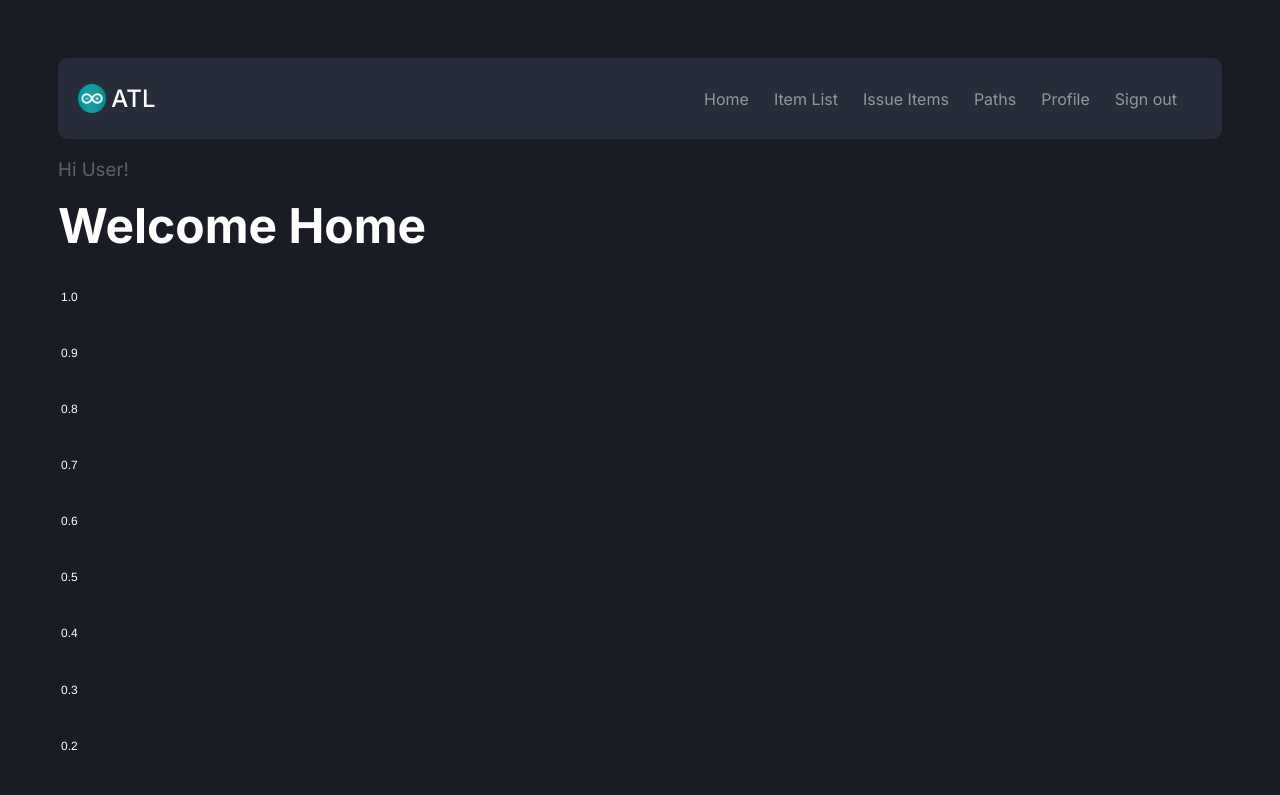
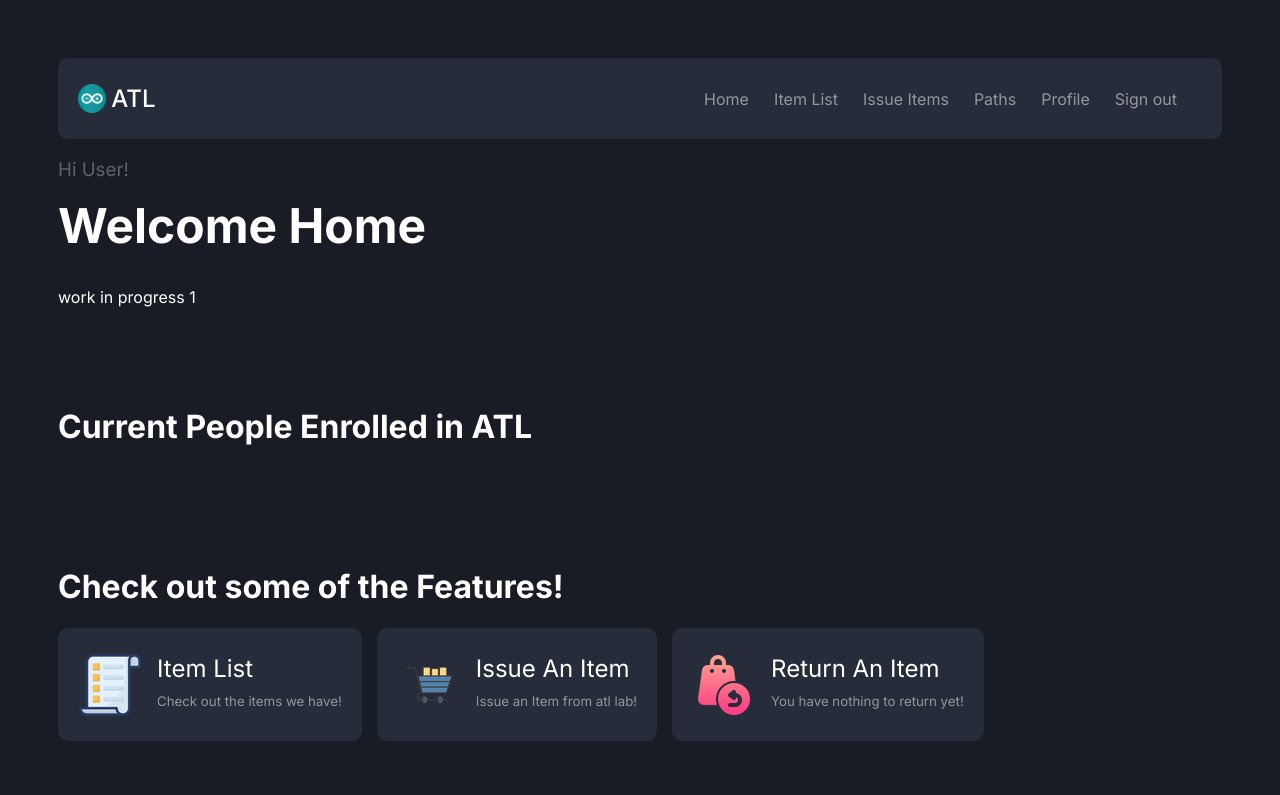
Before and after one commit to TRAVELLER00012/AtlWebpage, a Next.js app: page / in a window 1280 px wide. Shown: the top 795 px of the page. Built offline with nearby package versions, Linux system fonts and the light colour scheme; no server answers; sample sign-in values are in the browser's storage.

Commit message:
TestAttedence

```diff
--- a/app/components/AttendenceGarph.tsx
+++ b/app/components/AttendenceGarph.tsx
@@ -1,106 +1,32 @@
-'use client'
-import attendenceService, { AttendenceProps } from '../services/attendenceService';
+import React from 'react';
+import {
+  Chart as ChartJS,
+  CategoryScale,
+  LinearScale,
+  PointElement,
+  LineElement,
+  Title,
+  Tooltip,
+  Legend,
+} from 'chart.js';
+import { Line } from 'react-chartjs-2';
 
-import {Chart as ChartJS,CategoryScale,LinearScale,PointElement,LineElement,Title,Tooltip,Legend,} from 'chart.js';
-import { useEffect, useState } from 'react';
-import { Line } from 'react-chartjs-2';
-import { ChartData } from 'chart.js';
-import { CanceledError } from '../services/api-client';
-import users from '../services/users';
-
-ChartJS.register(CategoryScale,LinearScale,PointElement,LineElement,Title,Tooltip,Legend);
-const options = {
-  responsive: true,
-  plugins: {
-    legend: {
-      position: 'top' as const,
-      labels: {
-        color: 'rgb(255, 255, 255)',
-      },
-    },
-  },
-  scales:{
-    y:{
-      ticks:{
-        color:'rgb(255,255,255)'
-      }
-    },
-    x:{
-      ticks:{
-        color:'rgb(255,255,255)'
-      }
-    }
-  }
-};
-const labels = ['January', 'February', 'March', 'April', 'May', 'June', 'July'];
+ChartJS.register(
+  CategoryScale,
+  LinearScale,
+  PointElement,
+  LineElement,
+  Title,
+  Tooltip,
+  Legend
+);
 
 interface Props{
-  email:string
+  id:number
 }
 
-function AttendenceGraph({email} : Props){
-    const [attendenceData, setData] = useState<ChartData<'line', any, any>>({
-        labels:[],
-        datasets:[]
-    });
-    useEffect(() => {
-        const {request,cancel} = attendenceService.getAttendence()
-        request.then((res) => {
-            let absentData : number[] = [];
-            let presentData: number[] = [];
-            let data: AttendenceProps[] = res.data;
-            let set : Set<number> = new Set();
-            data.forEach(d =>{
-              set.add(d.userId)
-            })
-            set.forEach(async (s) =>{
-              let userRequest = await users.getUser(s)
-              if (userRequest.data.email === email) {
-                  let after = data.filter(d => d.userId === s)
-                  const uniqueMonths = Array.from(new Set(after.map((item) => item.month)));
-                  uniqueMonths.forEach((month) => {
-                    let presentCount = 0;
-                    let absentCount = 0;
-                    after.forEach((d) => {
-                      if (d.month === month) {
-                        if (d.state === 'Present') presentCount++;
-                        else absentCount++;
-                      }
-                    });
-                    presentData.push(presentCount);
-                    absentData.push(absentCount);
-                  });
-                  setData({
-                      labels,
-                      datasets: [
-                        {
-                          label: 'Present',
-                          data: presentData,
-                          borderColor: 'rgb(0, 255, 0)',
-                          backgroundColor: 'rgba(0, 255, 0, 0.5)',
-                        },
-                        {
-                          label: 'Absent',
-                          data: absentData,
-                          borderColor: 'rgb(255, 99, 132)',
-                          backgroundColor: 'rgba(255, 99, 132, 0.5)',
-                        }
-                      ],
-                    })
-                  return;
-              }
-            })
-
-        }).catch(err => {
-            if (err == CanceledError) return;
-        })
-
-        return () => cancel();
-    },[])
-
-
-  return <Line options={options} data={attendenceData} />
-
+function AttendenceGraph({id} : Props){
+  return <p>work in progress {id}</p>
 }
 
 export default AttendenceGraph;
--- a/app/hook/useAuthticator.ts
+++ b/app/hook/useAuthticator.ts
@@ -1,13 +1,30 @@
 import { useSession } from "next-auth/react";
 import { redirect } from "next/navigation";
+import users from "../services/users";
 
 export default function useAuthenticator() {
+
+
   const { data, status } = useSession();
 
   if (status === "unauthenticated")
     redirect("./auth/");
   else {
         const email = data?.user?.email;
+
+        if(email){
+          const {request} = users.getAllUser()
+          request.then(res =>{
+            res.data.map(d =>{
+              if (d.email === email) {
+                if(typeof window !== "undefined" && window.localStorage){
+                  localStorage.setItem('userId',d.id.toString())
+                }
+                return d;
+              }
+            })
+          })
+        }
 
 
         if(typeof window !== "undefined" && window.sessionStorage){
--- a/app/page.tsx
+++ b/app/page.tsx
@@ -12,12 +12,12 @@ import NavBar from "./components/NavBar";
 import { useEffect, useState } from "react";
 
 function Home(){
-  const [email,setEmail] = useState<string>()
+  const [id,setId] = useState<number>()
   useEffect(() =>{
     if (typeof window !== 'undefined') {
-      const storedEmail = sessionStorage.getItem('userEmail');
-      if (storedEmail) {
-        setEmail(storedEmail)
+      const storedId = localStorage.getItem('userId');
+      if (storedId) {
+        setId(parseInt(storedId))
       }
     }
   },[])
@@ -29,7 +29,7 @@ function Home(){
         <h3>Hi User!</h3>
         <h1>Welcome Home</h1>
       </div>
-      {email && <AttendenceGraph email={email}/>}
+      {id && <AttendenceGraph id={id!}/>}
 
 
       <div className={styles.currentPeople}>
```
